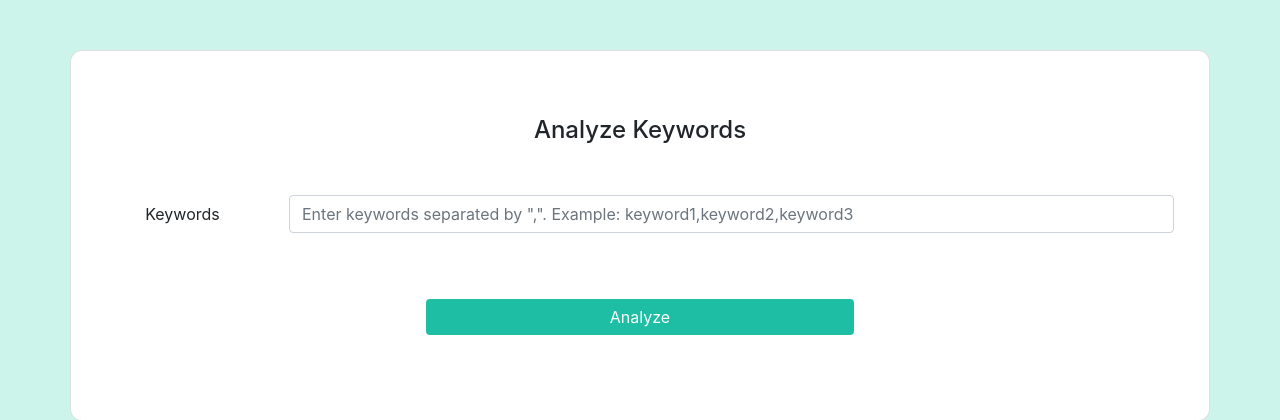
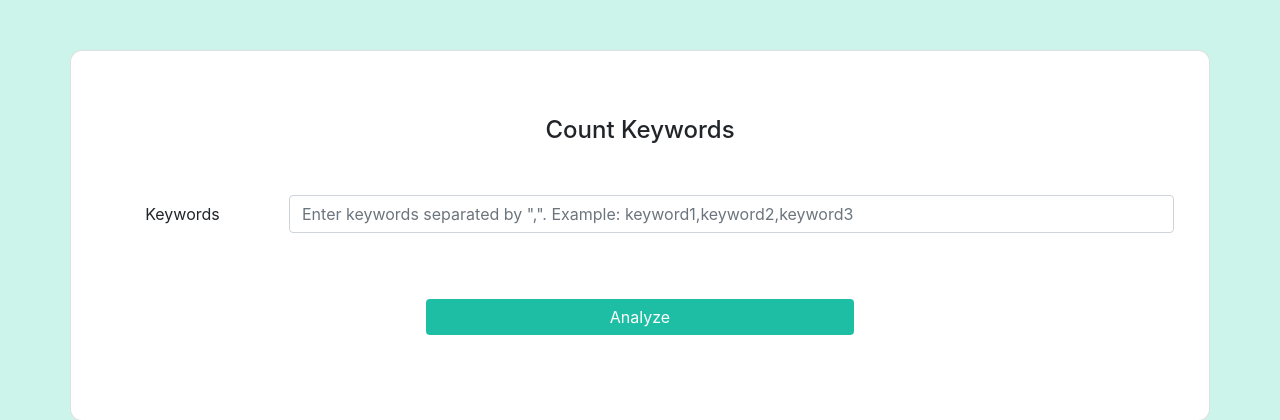
Before and after one commit to aditm1993/whatsapp_analyzer, a Django app: page / in a window 1280 px wide. Shown: the top 420 px of the page. Run offline with Django 3.2, Linux system fonts and the light colour scheme; some libraries are stand-ins or nearby versions.

Commit message:
updated template

```diff
--- a/templates/index.html
+++ b/templates/index.html
@@ -10,11 +10,11 @@
     <link rel="stylesheet" href="{% static 'bootstrap/css/bootstrap.min.css' %}">
     {#    <link rel="stylesheet" href="{% static 'bootstrap/css/bootstrap-grid.min.css' %}">#}
     <link rel="stylesheet" href="{% static 'styles.css' %}">
-    <title>Whatsapp Analyzer</title>
+    <title>Keyword Count</title>
 </head>
 <body>
 <div class="card container">
-    <h4>Analyze Keywords</h4>
+    <h4>Count Keywords</h4>
     <form method="POST">
         {% csrf_token %}
         <div class="form-group row">
```
